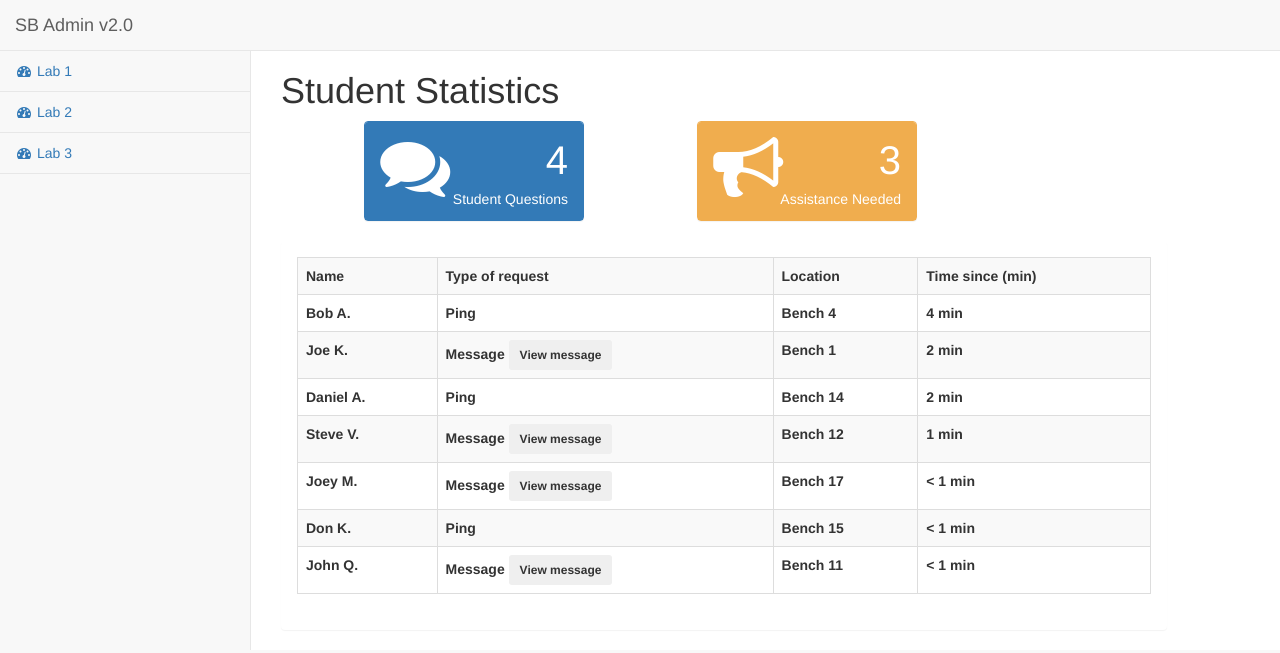
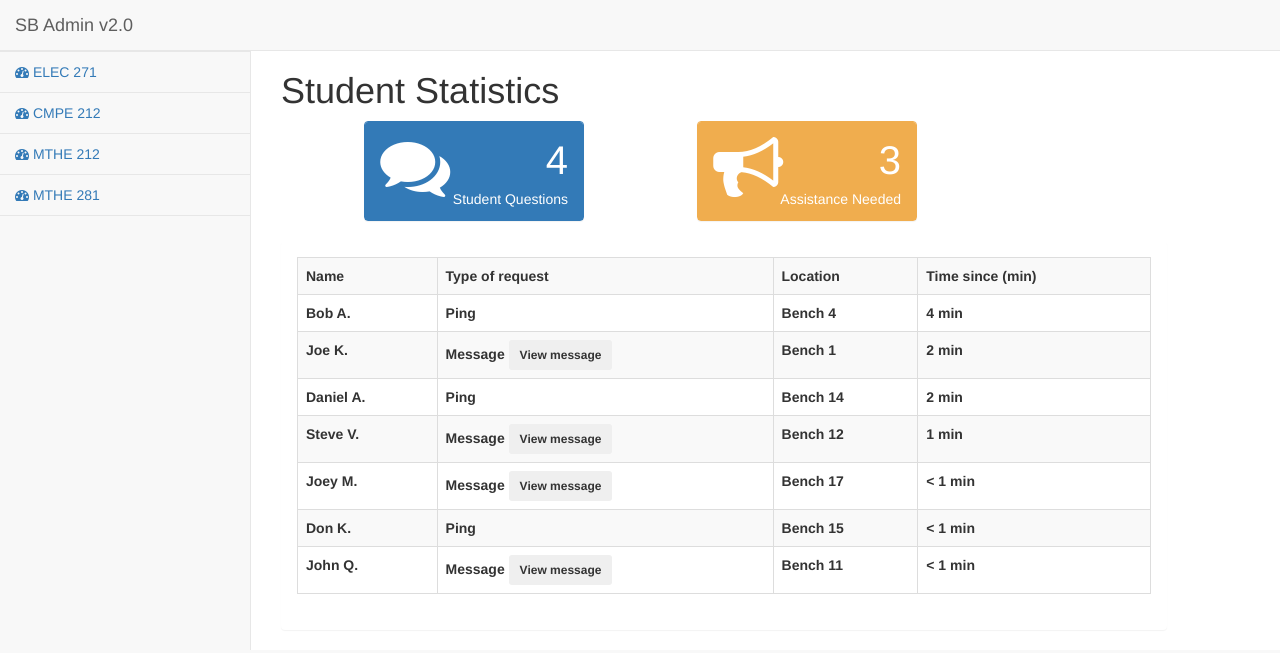
Before and after one commit to simonsben/QHacks2017, a website: page pages/InstructorView.html in a window 1280 px wide. Drawn offline with nearby package versions, Linux system fonts and the light colour scheme.

Commit message:
dynamic chat room initial fix

```diff
--- a/pages/InstructorView.html
+++ b/pages/InstructorView.html
@@ -56,30 +56,22 @@
                 <a class="navbar-brand" href="index.html">SB Admin v2.0</a>
             </div>
 
-            <div class="navbar-default sidebar" role="navigation">
+            <div class="navbar-default sidebar" role="navigation" >
                 <div class="sidebar-nav navbar-collapse">
-                    <ul class="nav" id="side-menu">
+                    <ul class="nav" id="usrRooms">
+                        <li></li>
                         <!--
-                        <li class="sidebar-search">
-                            <div class="input-group custom-search-form">
-                                <input type="text" class="form-control" placeholder="Search...">
-                                <span class="input-group-btn">
-                                <button class="btn btn-default" type="button">
-                                    <i class="fa fa-search"></i>
-                                </button>
-                            </span>
-                            </div>
+                        <li>
+                            <a href="#"><i class="fa fa-dashboard fa-fw"></i> Lab 1</a>
+                        </li>
+
+                        <li>
+                            <i class="fa fa-dashboard fa-fw"></i> Lab 2
+                        </li>
+                        <li>
+                            <i class="fa fa-dashboard fa-fw"></i> Lab 3
                         </li>
                         -->
-                        <li>
-                            <a href="index.html"><i class="fa fa-dashboard fa-fw"></i> Lab 1</a>
-                        </li>
-                        <li>
-                            <a href="index.html"><i class="fa fa-dashboard fa-fw"></i> Lab 2</a>
-                        </li>
-                        <li>
-                            <a href="index.html"><i class="fa fa-dashboard fa-fw"></i> Lab 3</a>
-                        </li>
                         <!-- document.getElementById("nav").appendHTML("<li>") -->
                     </ul>
                 </div>
@@ -180,6 +172,19 @@
     <!-- /#wrapper -->
 
     <script>
+        $.getJSON('https://raw.githubusercontent.com/simonsben/QHacks2017/master/data/roomData.json', function(rmData) {
+            var roomDat = [];
+            $.each(rmData.rooms, function(index, readData) {
+                roomDat.push("<li> <a href='#'><i class='fa fa-dashboard da-fw'></i> "+readData.name+" </a> </li>");
+                console.log(readData.name);
+            })
+
+            $('#usrRooms li:last').after(roomDat);
+        })
+    </script>
+
+
+    <script>
         $.getJSON('https://raw.githubusercontent.com/simonsben/QHacks2017/master/data/data1.3.json', function(stdData) {
             var items = [], time, type;
             var pingCount = 0, messCount = 0;
```
